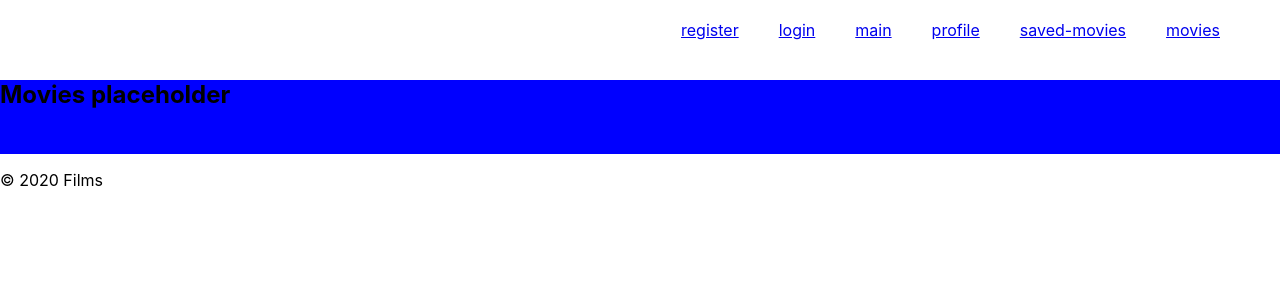
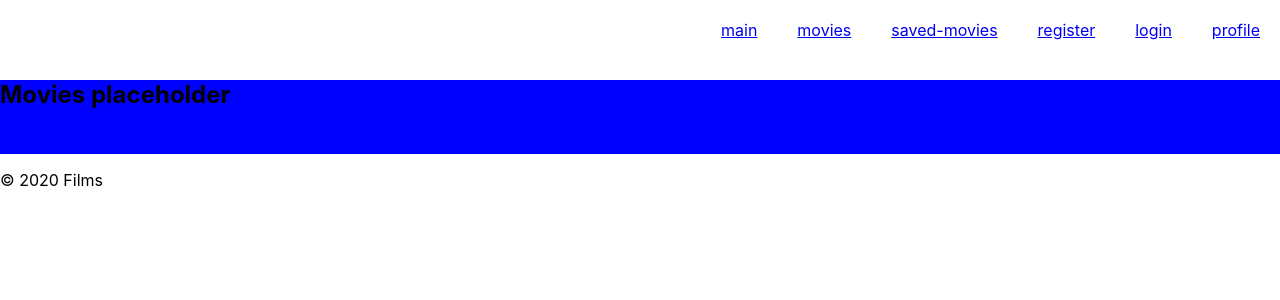
Before and after one commit to TizJourney/movies-explorer-frontend, a React (Create React App) app: page /movies in a window 1280 px wide. Shown: the top 300 px of the page. Built offline with nearby package versions, Linux system fonts and the light colour scheme.

Commit message:
немного переделать форматы дебаг шапки

```diff
--- a/src/components/Header/Header.js
+++ b/src/components/Header/Header.js
@@ -7,13 +7,12 @@
 
   return (
     <header className='header'>
-      <Link to='' className='header__link'></Link>
-      <Link to='movies' className='header__link'>movies</Link>
-      <Link to='saved-movies' className='header__link'>saved-movies</Link>
       <Link to='profile' className='header__link'>profile</Link>
-      <Link to='/' className='header__link'>main</Link>
       <Link to='signin' className='header__link'>login</Link>
       <Link to='signup' className='header__link'>register</Link>
+      <Link to='saved-movies' className='header__link'>saved-movies</Link>
+      <Link to='movies' className='header__link'>movies</Link>
+      <Link to='/' className='header__link'>main</Link>
     </header>
   )
 }
```
